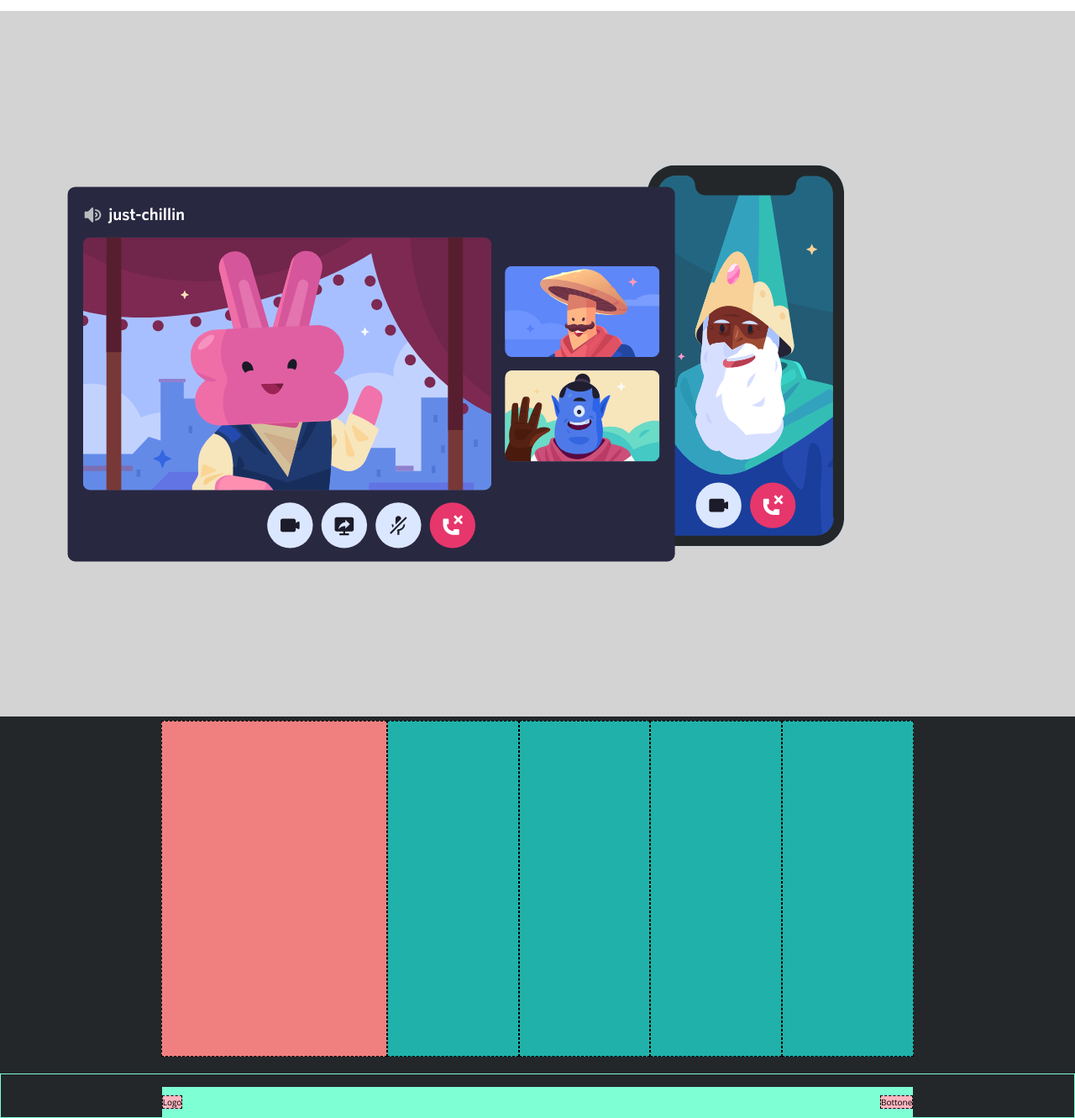
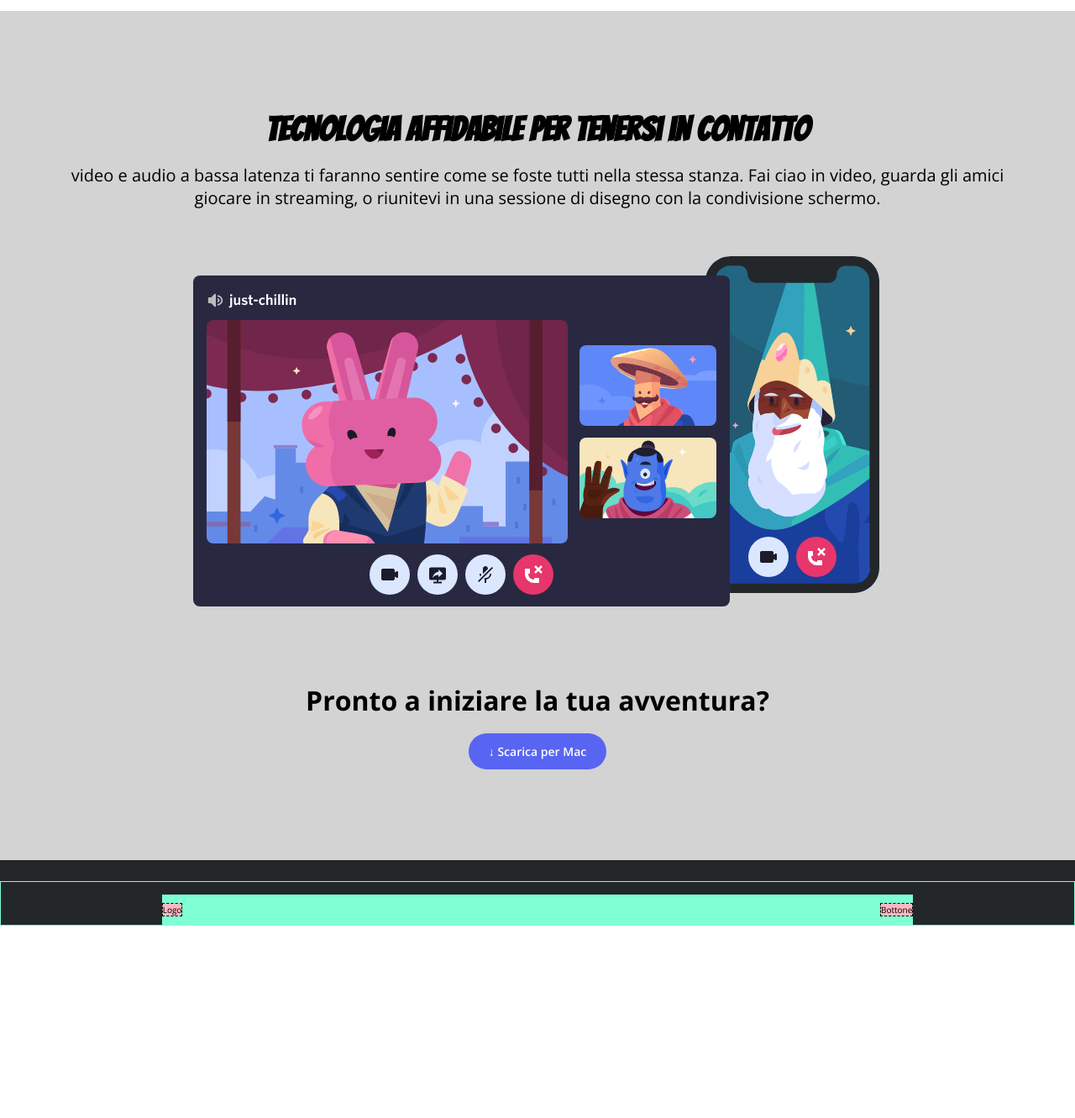
Before and after one commit to broyettore/htmlcss-discord, a plain HTML site: page index.html in a window 1280 px wide. Shown: the part 2680-4011 px from the top of the page at 84% size. After the commit the page ends 3782 px from the top, so only its background shows below. Drawn offline with nearby package versions, Linux system fonts and the light colour scheme.

Commit message:
main completed

```diff
--- a/assets/css/style.css
+++ b/assets/css/style.css
@@ -19,7 +19,7 @@ html {
 
 /****************** REUSABLE *******************/
 
-.ht-bar, .section-content-ctn {
+.ht-bar, .section-content-ctn, .last-ctn {
     width: 1180px;
 }
 
@@ -48,10 +48,14 @@ a:hover {
 
 .hb-ctn p,
 .hb-btn-ctn a,
-.content-text p {
+.content-text p,
+.last-ctn p {
     font-size: 2rem;
 }
 
+.hb-ctn h1, .last-ctn h2 {
+    font-family: 'Bangers', cursive;
+}
 
 /***************** HEADER SECTION ****************/
 
@@ -91,7 +95,6 @@ ul li {
 }
 
 .hb-ctn h1 {
-    font-family: 'Bangers', cursive;
     font-size: 5.6rem;
 }
 
@@ -153,8 +156,36 @@ ul li {
 }
 
 .last-ctn {
-    height: 600px;
+    text-align: center;
 }
+
+.last-ctn h2 {
+    font-size: 4rem;
+}
+
+.last-ctn h3 {
+    font-size: 3.2rem;
+    margin-bottom: 30px;
+}
+
+.last-ctn p {
+    margin-top: 20px;
+}
+
+.last-ctn-img {
+    margin-bottom: 30px;
+}
+
+.last-ctn-btn {
+    background-color: #5865F2;
+    color: #ffffff;
+    font-weight: 600;
+    font-size: 1.4rem;
+    padding: 12px 24px;
+    border-radius: 28px;
+}
+
+
 
 
 
--- a/index.html
+++ b/index.html
@@ -87,11 +87,13 @@
 
         <!-- last section -->
         <div class="section-ctn">
-            <div class="section-content-ctn  last-ctn">
-                <h2></h2>
+            <div class="last-ctn">
+                <h2>Tecnologia affidabile per tenersi in contatto</h2>
+                <p>video e audio a bassa latenza ti faranno sentire come se foste tutti nella stessa stanza. Fai ciao in video, guarda gli amici giocare in streaming, o riunitevi in una sessione di disegno con la condivisione schermo.</p>
                 <img src="assets/images/item4-big.svg" alt="discord chan" class="last-ctn-img">
+                <h3>Pronto a iniziare la tua avventura?</h3>
+                <a href="#" class="last-ctn-btn">&#8595; Scarica per Mac</a>
             </div>
-        </div>
         <!-- /last section -->
     </main>
     <!-- /main  -->
@@ -100,11 +102,15 @@
     <footer>
          <!-- footer top -->
         <div class="footer-top">
-            <div class="footer-top-ctn first-ctn"></div>
-            <div class="footer-top-ctn"></div>
-            <div class="footer-top-ctn"></div>
-            <div class="footer-top-ctn"></div>
-            <div class="footer-top-ctn"></div>
+            <div class="footer-top-left">
+                <div class="content-left"></div>
+            </div>
+            <div class="footer-top-right">
+                <div class="content-right"></div>
+                <div class="content-right"></div>
+                <div class="content-right"></div>
+                <div class="content-right"></div>
+            </div>
         </div>
          <!-- /footer top -->
 
```
